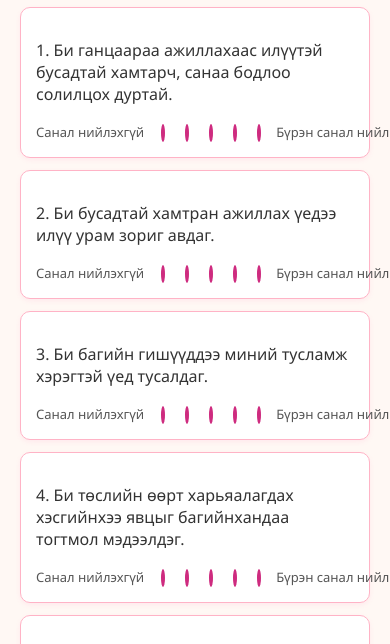
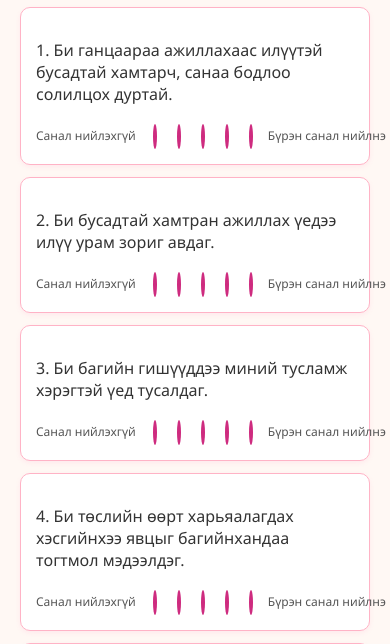
Before and after one commit to gerel9990/YDP-S1-S5.2, a plain HTML site: page index.html in a window 390 px wide. Shown: the part 130-774 px from the top of the page. Drawn offline with nearby package versions, Linux system fonts and the light colour scheme.

Commit message:
Update index.html

```diff
--- a/index.html
+++ b/index.html
@@ -52,11 +52,12 @@
     /* Circles */
     .rating-row input[type="radio"] {
         appearance: none;
-        width: 18px;
-        height: 18px;
+        width: 30px;
+        height: 30px;
         border-radius: 50%;
         border: 2px solid #ce2b7f;
         cursor: pointer;
+        transition: all 0.2s;
     }
 
     .rating-row input[type="radio"]:checked {
@@ -75,7 +76,15 @@
         cursor: pointer;
         font-size: 16px;
     }
+    @media (max-width: 600px) {
+        .rating-row input[type="radio"] {
+            width: 25px;
+            height: 25px;
+    }
 
+    .rating-row span {
+        font-size: 12px;
+    }
     button:hover {
         background: #d63384;
     }
```
